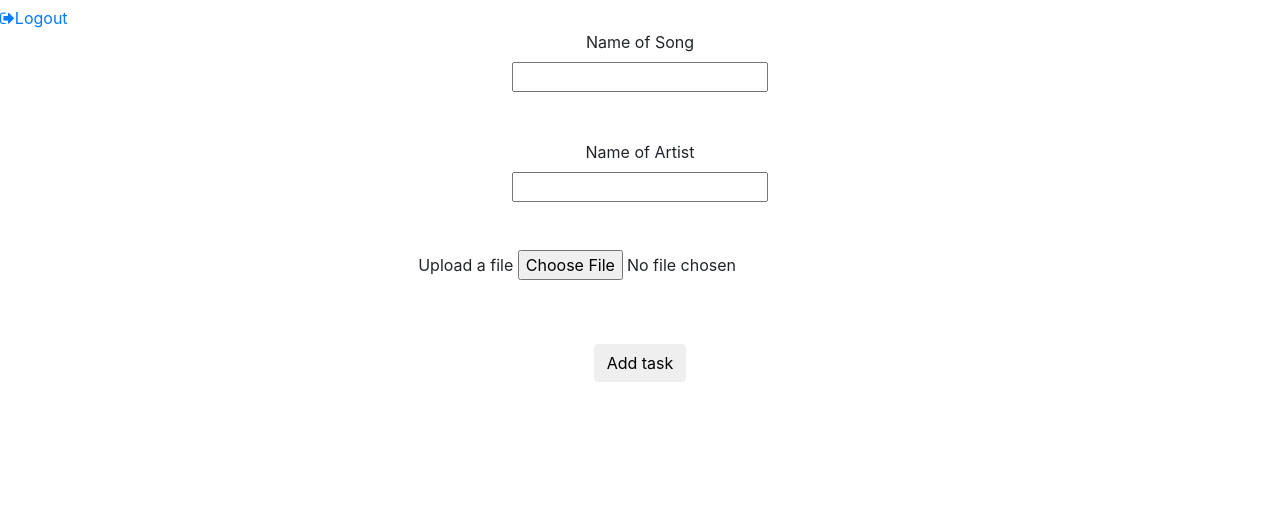
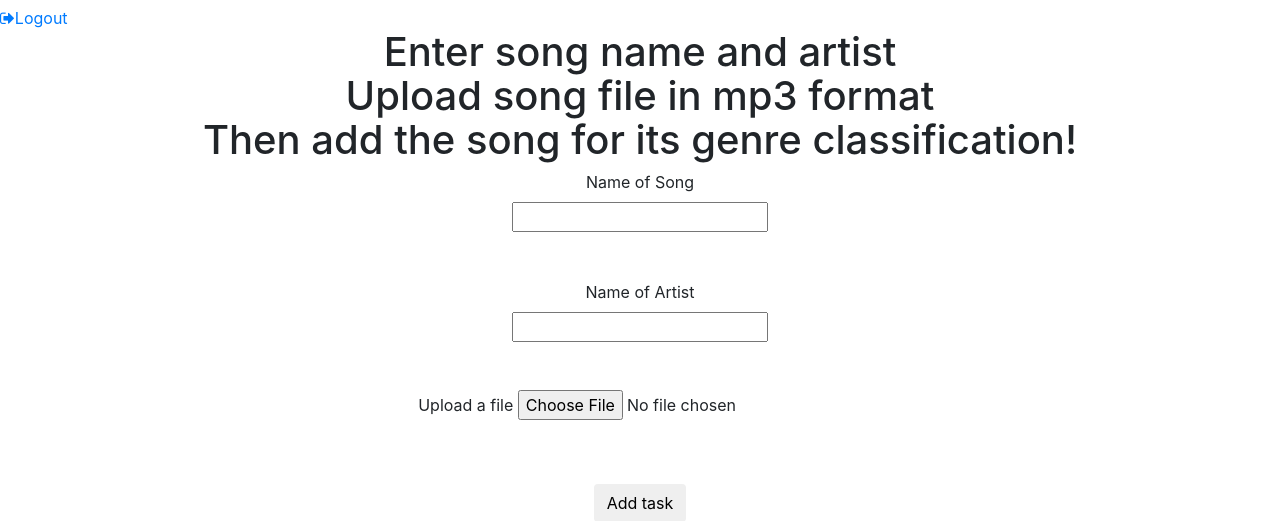
Before and after one commit to aravsingh80/musproject, a Flask app: template web/core/task/templates/tasks.html in a window 1280 px wide. Shown: the part 46-567 px from the top of the page. Run offline with Flask 3, Linux system fonts and the light colour scheme; the template is opened without the code that fills it: values that come from a table or form of the project are taken from there, others are empty; some libraries are stand-ins or nearby versions.

```diff
--- a/web/core/auth/templates/register.html
+++ b/web/core/auth/templates/register.html
@@ -4,8 +4,8 @@
 
 
 <a class="brand-logo" href="{{ url_for('index') }}">
-    <img class="logo" src="{{ url_for('static', filename='Logo.svg') }}">
-    <div class="brand-logo-name"><strong> ToDo </strong> </div>
+
+    <div class="brand-logo-name"><strong> Music Classifier </strong> </div>
 </a>
 
 <div class="register">
--- a/web/core/auth/views.py
+++ b/web/core/auth/views.py
@@ -10,7 +10,7 @@ from werkzeug.urls import url_parse
 @auth.route('/register', methods=['GET', 'POST'])
 def register():
     if current_user.is_authenticated:
-        return redirect(url_for('index'))
+        return redirect(url_for('task.tasks'))
     form = RegistrationForm()
     if form.validate_on_submit():
         user = User(username=form.username.data.lower(), email=form.email.data.lower())
--- a/web/core/task/templates/login.html
+++ b/web/core/task/templates/login.html
@@ -5,8 +5,8 @@
     <link rel="stylesheet" href="styles.css">
 </head>
 <a class="brand-logo" href="{{ url_for('index') }}">
-    <img class="logo" src="{{ url_for('static', filename='Logo.svg') }}">
-    <div class="brand-logo-name"><strong> ToDo </strong> </div>
+
+    <div class="brand-logo-name"><strong> Music Classifier </strong> </div>
 </a>
 
 <!-- Display login error message-->
--- a/web/core/task/templates/register.html
+++ b/web/core/task/templates/register.html
@@ -4,8 +4,8 @@
 
 
 <a class="brand-logo" href="{{ url_for('index') }}">
-    <img class="logo" src="{{ url_for('static', filename='Logo.svg') }}">
-    <div class="brand-logo-name"><strong> ToDo </strong> </div>
+
+    <div class="brand-logo-name"><strong> Music Classifier </strong> </div>
 </a>
 
 <div class="register">
--- a/web/core/task/templates/tasks.html
+++ b/web/core/task/templates/tasks.html
@@ -5,6 +5,11 @@
 <div django-app="TaskManager" class="task_contentcategories" >
     <div class="">
             <div class="content">
+                <h1>
+                    Enter song name and artist <br>
+                    Upload song file in mp3 format<br>
+                    Then add the song for its genre classification!<br>
+                </h1>
                     <!-- <div class="welcome">
                         <button id="openbutton" class="openbtn" >&#9776;</button>
                         <span class="welcome-text">Manage Your ToDo List</span>
--- a/web/core/task/views.py
+++ b/web/core/task/views.py
@@ -43,7 +43,7 @@ def genreClassifier():
         for e in mfcc:
             row.append(np.mean(e))
     X = (np.array(row))[np.newaxis, :]
-    model = models.load_model('C:\\Users\\urvaa\OneDrive\Desktop\React\\web\core\\task\model_weights')
+    model = models.load_model('C:\\Users\\urvaa\OneDrive\Desktop\React\\web\core\\task\model_weights.h5')
     predictions = np.squeeze(model.predict(X))
 
     model_prediction = np.argmax(predictions)
@@ -101,7 +101,6 @@ def tasks():
                 todo = Todo(title=form.title.data, genre=genre, artist=form.artist.data, user_id=user_id)
                 db.session.add(todo)
                 db.session.commit()
-                flash('Congratulations, you just added a new note')
                 return redirect(url_for('task.tasks'))
             else:
                 flash('Allowed media types are - mp3')
--- a/web/core/templates/index.html
+++ b/web/core/templates/index.html
@@ -5,8 +5,8 @@
     <link rel="stylesheet" href="styles.css">
 </head>
 <a class="brand-logo" href="{{ url_for('index') }}">
-    <img class="logo" src="{{ url_for('static', filename='Logo.svg') }}">
-    <div class="brand-logo-name"><strong> ToDo </strong> </div>
+
+    <div class="brand-logo-name"><strong> Music Classifier </strong> </div>
 </a>
 
 <!-- Display login error message-->
--- a/web/core/views.py
+++ b/web/core/views.py
@@ -1,5 +1,6 @@
+from flask import redirect, url_for
 from . import app
 
 @app.route('/')
 def index():
-    return 'Hello Ace'
+    return redirect(url_for('auth.login'))
```
Also changed, not shown: web/core/auth/templates/login.html (+5 -4 lines), web/todo.db, 1 other file.
